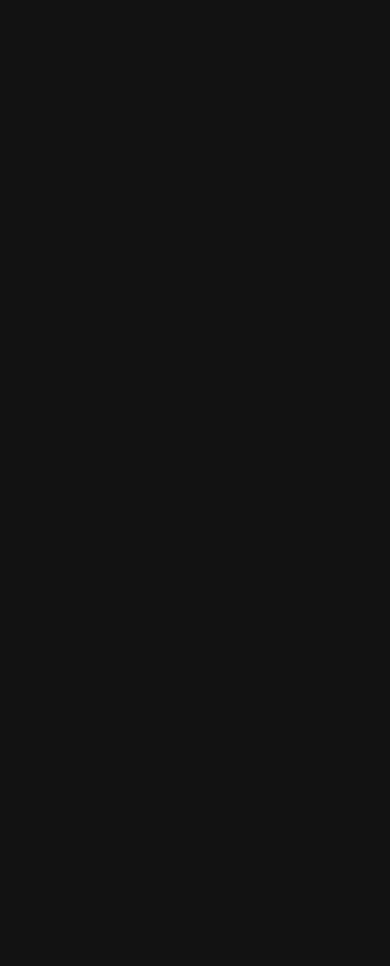
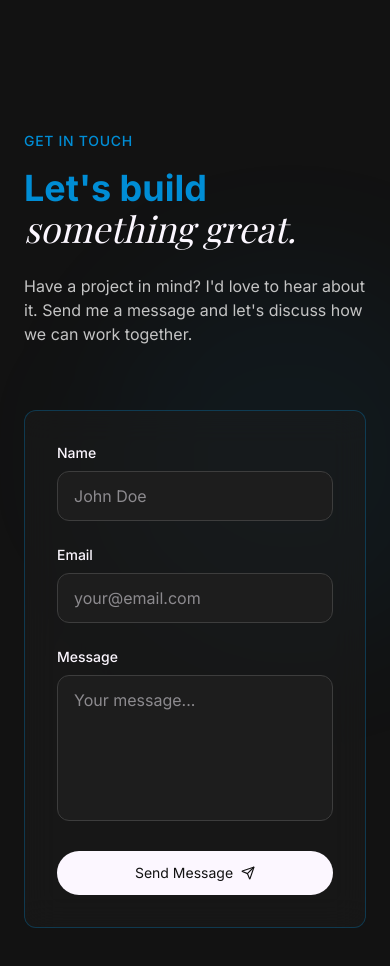
Before and after one commit to nikhilsuresh400/reactPortfolio_v26, a React (Vite) app: page / in a window 390 px wide. Shown: the part 7760-8726 px from the top of the page. Before the commit the page ends 7760 px from the top, so only its background shows below. Built offline with nearby package versions, Linux system fonts and the light colour scheme; a web font is replaced by a local one.

Commit message:
Implemented Emailjs and finished all the form stuff.

```diff
--- a/package.json
+++ b/package.json
@@ -10,6 +10,7 @@
     "preview": "vite preview"
   },
   "dependencies": {
+    "@emailjs/browser": "^4.4.1",
     "@tailwindcss/vite": "^4.1.18",
     "react": "^19.2.0",
     "react-dom": "^19.2.0",
--- /dev/null
+++ b/src/pages/Contact.jsx
@@ -0,0 +1,165 @@
+import React, { useState } from 'react'
+import { LuMail, LuMapPin, LuPhone, LuSend } from 'react-icons/lu'
+import emailjs from '@emailjs/browser'
+import { MdOutlineCheckCircle } from 'react-icons/md'
+import { IoAlertCircleOutline } from 'react-icons/io5'
+
+const contactInfo = [
+    {
+        icon: LuMail,
+        label: "Email",
+        value: "nikaynm400@gmail.com",
+        href: "mailto:nikaynm400@gmail.com",
+    },
+    {
+        icon: LuPhone,
+        lable: "Phone",
+        value: "+91 8319958744",
+        href: "tel:+918319958744",
+    },
+    {
+        icon: LuMapPin,
+        label: "Location",
+        value: "Palakkad, Kerala, IN",
+        href: "#",
+    },
+]
+
+const Contact = () => {
+
+    const [formData, setFormData] = useState({
+        name: "",
+        email: "",
+        message: ""
+    })
+
+    const [isLoading, setIsLoading] = useState(false);
+    const [submitStatus, setSubmitStatus] = useState({
+        type: null, //success or error
+        message: "",
+    });
+
+    const handleSubmit = async (e) => {
+        e.preventDefault();
+
+
+        setIsLoading(true);
+        setSubmitStatus({ type: null, message: "" });
+        try {
+            const serviceId = import.meta.env.VITE_EMAILJS_SERVICE_ID;
+            const templateId = import.meta.env.VITE_EMAILJS_TEMPLATE_ID;
+            const publicKey = import.meta.env.VITE_EMAILJS_PUBLIC_KEY;
+
+            if (!serviceId || !templateId || !publicKey) {
+                throw new Error(
+                    "EmailJS configuration is missing. Please check your environment variables."
+                );
+            }
+
+            await emailjs.send(serviceId, templateId, {
+                name: formData.name,
+                email: formData.email,
+                message: formData.message,
+            }, publicKey);
+
+            setSubmitStatus({
+                type: "success",
+                message: "Message sent successfully! I'll get back to you soon."
+            });
+            setFormData({ name: "", email: "", message: "" })
+
+        } catch (err) {
+            console.error("EmailJS error:", err);
+            setSubmitStatus({
+                type: "error",
+                message: err.text || "Failed to send message. Please try again later."
+            });
+
+        } finally {
+            setIsLoading(false)
+        }
+    };
+
+    return (
+        <section id='contact' className='py-32 relative overflow-hidden'>
+            <div className="absolute top-0 left-0 w-full h-full">
+                <div className="absolute top-1/4 left-1/4 w-96 h-96 bg-accentBlue/5 rounded-full blur-3xl" />
+            </div>
+
+            <div className='container mx-auto px-6 relative z-10'>
+                {/* SECTION HEADER */}
+                <div className='max-w-3xl mb-16'>
+                    <span className='text-accentBlue text-sm font-medium tracking-wider uppercase animate-fade-in'>Get In Touch</span>
+                    <h2 className='text-4xl md:text-5xl font-bold mt-4 mb-6 animate-fade-in animate-delay-100 text-accentBlue'>
+                        Let's build <span className='font-heading italic font-normal text-whitePrimary'>something great.</span></h2>
+                    <p className='text-whiteSecondary animate-fade-in animate-delay-200'>
+                        Have a project in mind? I'd love to hear about it. Send me a message and let's discuss how we can work together.
+                    </p>
+                </div>
+
+                {/* CONTACT FORM */}
+                <div className=' grid lg:grid-cols-2 gap-12 max-w-5xl mx-auto'>
+                    <div className='glass p-8 rounded-xl border border-accentBlue/30 animate-fade-in animate-delay-300'>
+                        <form className='space-y-6' onSubmit={handleSubmit}>
+                            <div>
+                                <label htmlFor='name'
+                                    className='block text-sm font-medium mb-2'>Name</label>
+                                <input id='name' type='text' required placeholder='John Doe' value={formData.name}
+                                    onChange={(e) => setFormData({ ...formData, name: e.target.value })}
+                                    className='w-full px-4 py-3 bg-blackSecondary rounded-xl border border-divider focus:border-accentBlue  outline-none transition-all' />
+                            </div>
+
+                            <div>
+                                <label htmlFor='email'
+                                    className='block text-sm font-medium mb-2'>Email</label>
+                                <input id='email' type='email' required placeholder='your@email.com' value={formData.email}
+                                    onChange={(e) => setFormData({ ...formData, email: e.target.value })}
+                                    className='w-full px-4 py-3 bg-blackSecondary rounded-xl border border-divider focus:border-accentBlue  outline-none transition-all' />
+                            </div>
+
+                            <div>
+                                <label htmlFor='message'
+                                    className='block text-sm font-medium mb-2'>Message</label>
+                                <textarea id='message' rows={5} required placeholder='Your message...' value={formData.message}
+                                    onChange={(e) => setFormData({ ...formData, message: e.target.value })}
+                                    className='w-full px-4 py-3 bg-blackSecondary rounded-xl border border-divider focus:border-accentBlue  outline-none transition-all resize-none' />
+                            </div>
+
+                            {/* SEND BUTTON */}
+                            <button type='submit' disabled={isLoading}
+                                className='relative overflow-hidden rounded-full focus:outline-none focus-visible:ring-2 cursor-pointer
+                                w-full focus-visible:ring-whitePrimary bg-whitePrimary text-blackPrimary text-sm
+                                hover:shadow-lg shadow-whiteSecondary/25 transition-all duration-[0.16s] ease-in-out px-6 py-3
+                                flex items-center justify-center gap-2'
+                            >
+                                {isLoading ? (
+                                    <>
+                                        Sending...
+                                    </>
+                                ) : (
+                                    <>
+                                        Send Message
+                                        <LuSend />
+                                    </>
+                                )}
+                            </button>
+
+                            {submitStatus.type && (
+                                <div
+                                    className={`flex items-center gap-3 p-4 rounded-xl ${submitStatus.type === "success"
+                                        ? "bg-green-500/10 border border-green-500/20 text-green-400"
+                                        : "bg-red-500/10 border border-red-500/20 text-red-400"}`}>
+
+                                    {submitStatus.type === "success" ? (<MdOutlineCheckCircle />) : (<IoAlertCircleOutline />)}
+                                    <p className='text-sm'>{submitStatus.message}</p>
+                                </div>
+                            )}
+                        </form>
+                    </div>
+                </div>
+            </div>
+        </section>
+    )
+}
+
+export default Contact
--- a/src/pages/Home.jsx
+++ b/src/pages/Home.jsx
@@ -4,6 +4,7 @@
 import Project from './Project'
 import Experience from './Experience'
 import Testimonial from './Testimonial'
+import Contact from './Contact'
 
 const Home = () => {
     return (
@@ -13,6 +14,7 @@
             <Project />
             <Experience />
             <Testimonial />
+            <Contact />
         </div>
     )
 }
```
Also changed, not shown: 2 other files (tests, documents, lock files or other folders).
